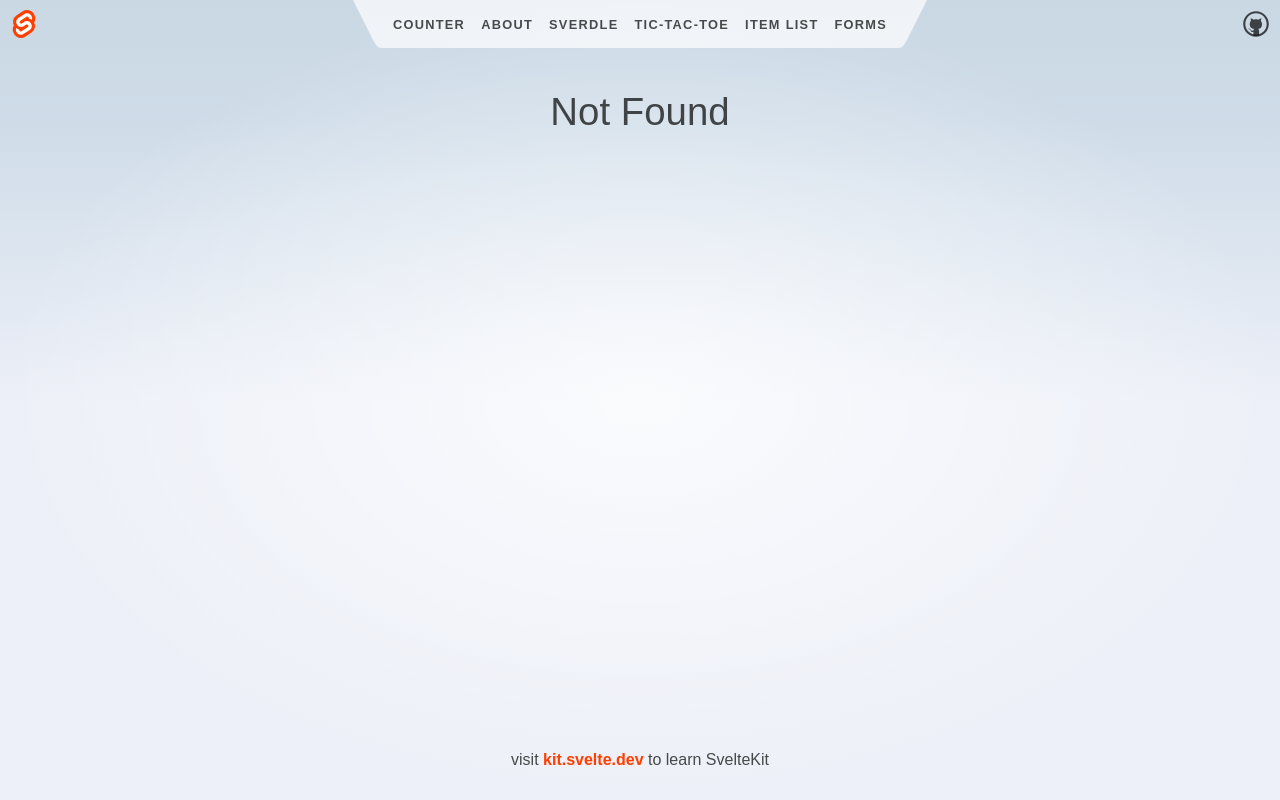
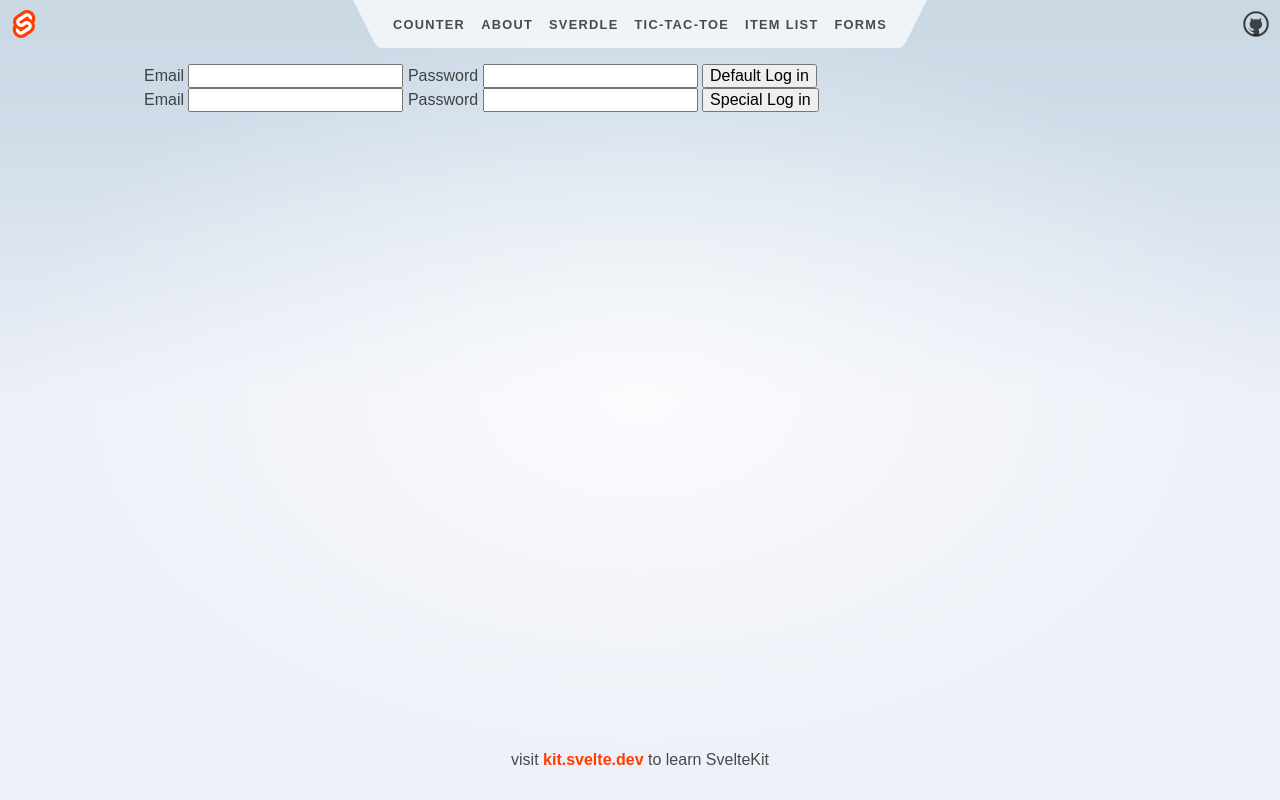
Before and after one commit to SaschaLucius/sveltekit-demo, a SvelteKit app: page /actionforms in a window 1280 px wide. Before the commit this address had no page. Built offline with nearby package versions, Linux system fonts and the light colour scheme.

Commit message:
add action forms

```diff
--- /dev/null
+++ b/src/routes/actionforms/+page.server.ts
@@ -0,0 +1,13 @@
+import type { Actions } from './$types';
+
+export const actions: Actions = {
+	// default action
+	default: async (event) => {
+		console.log('default: ' + event);
+	},
+
+	// named action
+	login: async (event) => {
+		console.log("named 'login': " + event);
+	}
+};
--- /dev/null
+++ b/src/routes/actionforms/+page.svelte
@@ -0,0 +1,25 @@
+<!-- to invoke the action from other pages add, to the form element: -->
+<!-- action="/login" -->
+<form method="POST">
+	<label>
+		Email
+		<input name="email" type="email" />
+	</label>
+	<label>
+		Password
+		<input name="password" type="password" />
+	</label>
+	<button>Default Log in</button>
+</form>
+
+<form method="POST" action="/login?/register">
+	<label>
+		Email
+		<input name="email" type="email" />
+	</label>
+	<label>
+		Password
+		<input name="password" type="password" />
+	</label>
+	<button>Special Log in</button>
+</form>
```
